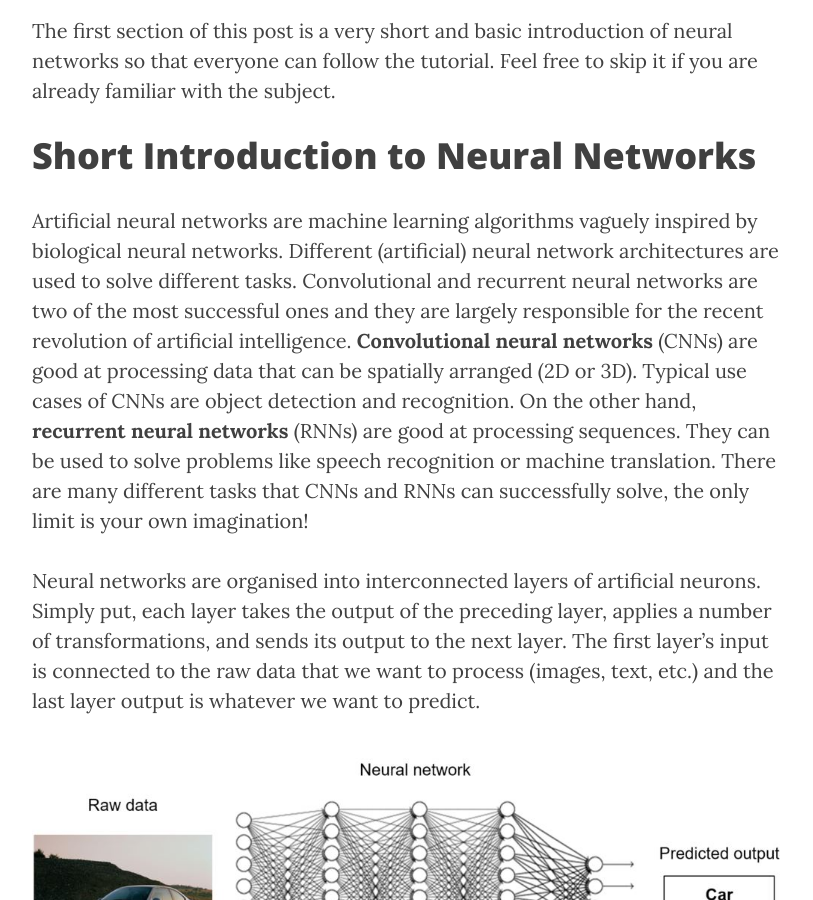
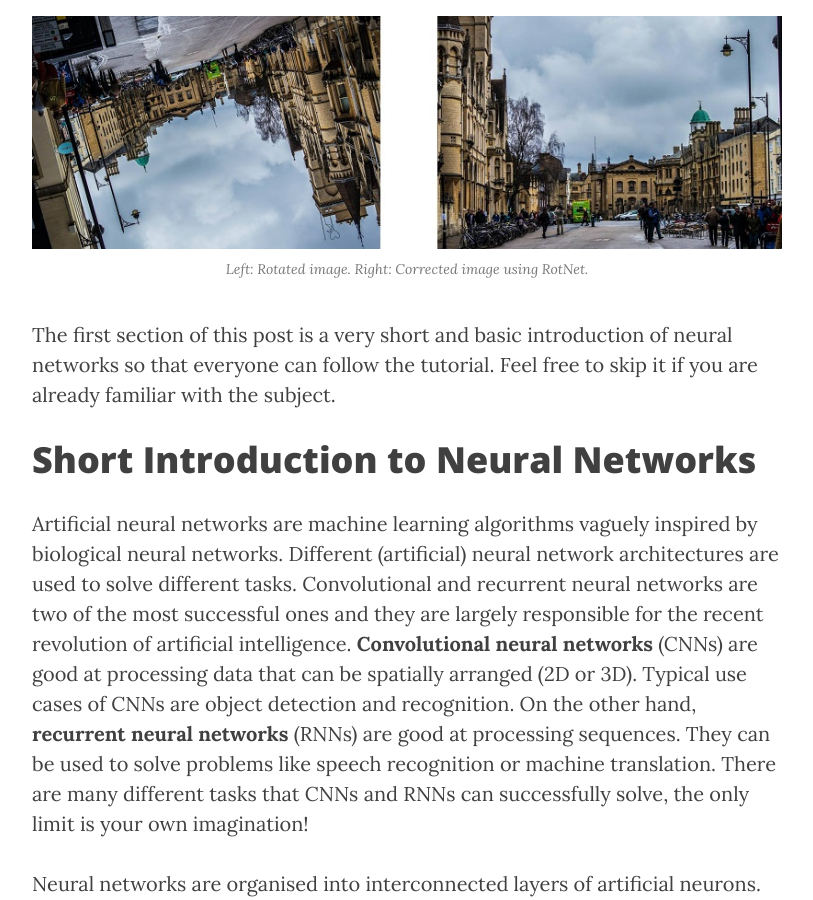
Before and after one commit to d4nst/d4nst.github.io, a Jekyll site: the page built from _posts/2017-01-12-image-orientation.md, in a window 1280 px wide and 900 px high, scrolled down 2104 px. Shown: the whole window, without its empty margins (233-1046 px from the left). Built offline with Jekyll 4.4.1, drawn with Linux system fonts in a browser that asks for light colours; nearby versions of some CDN libraries; formulas are drawn with MathJax 3; comment, search, counter and statistics services are not loaded.

Commit message:
Add example image at the beggining

```diff
--- a/_posts/2017-01-12-image-orientation.md
+++ b/_posts/2017-01-12-image-orientation.md
@@ -16,6 +16,8 @@ In any case, I believe that the world would greatly benefit from having more dev
 In my first blog entry, I wanted to write a hands-on tutorial explaining one of these tasks and how I solved it. At the same time, I wanted to make the content of the tutorial accessible for anyone with minimum programming skills (even though the code is written in Python, it should be easy enough to follow for people familiar with other languages). You might be thinking that there are already dozens of beginner's tutorials that explain how to classify handwritten digits using neural networks, and that's exactly the reason why I wanted to do something different. Deep learning algorithms can be used to solve pretty much any task that involves making predictions, so why not start with something more interesting than a ["Hello World"](https://www.tensorflow.org/tutorials/mnist/beginners/)?
 
 One of the often-heard difficulties of deep learning algorithms is that they need to be trained on very large datasets to work effectively. Although this is true, in many cases the data is easy to obtain or it can be generated by ourselves. At the end of this post you will (hopefully) know how to train a convolutional neural network on data generated on-the-fly to predict the rotation angle needed to correct the orientation of a picture. This idea comes from a project that I started during the [Deep Learning for Computer Vision](http://imatge-upc.GitHub.io/telecombcn-2016-dlcv/) summer seminar at UPC TelecomBCN in 2016. I have recently extended it and made it [available on my GitHub page](https://GitHub.com/d4nst/RotNet).
+
+![Left: Rotated image. Right: Corrected image using RotNet.]({{ site.baseurl }}/img/image-orientation/ox.jpg)
 
 The first section of this post is a very short and basic introduction of neural networks so that everyone can follow the tutorial. Feel free to skip it if you are already familiar with the subject.
 
```
Also changed, not shown: img/image-orientation/ox.jpg (added).
